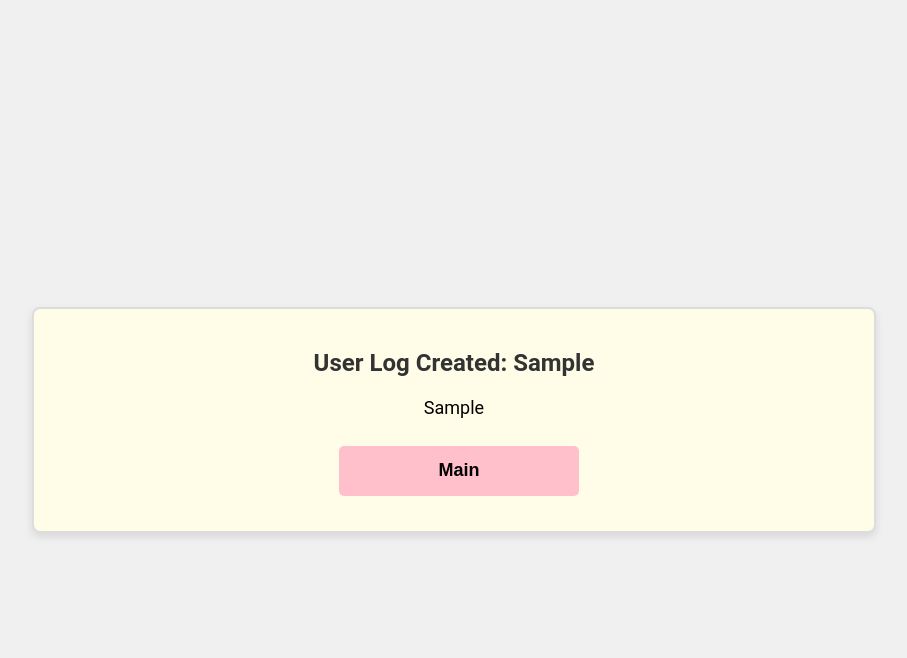
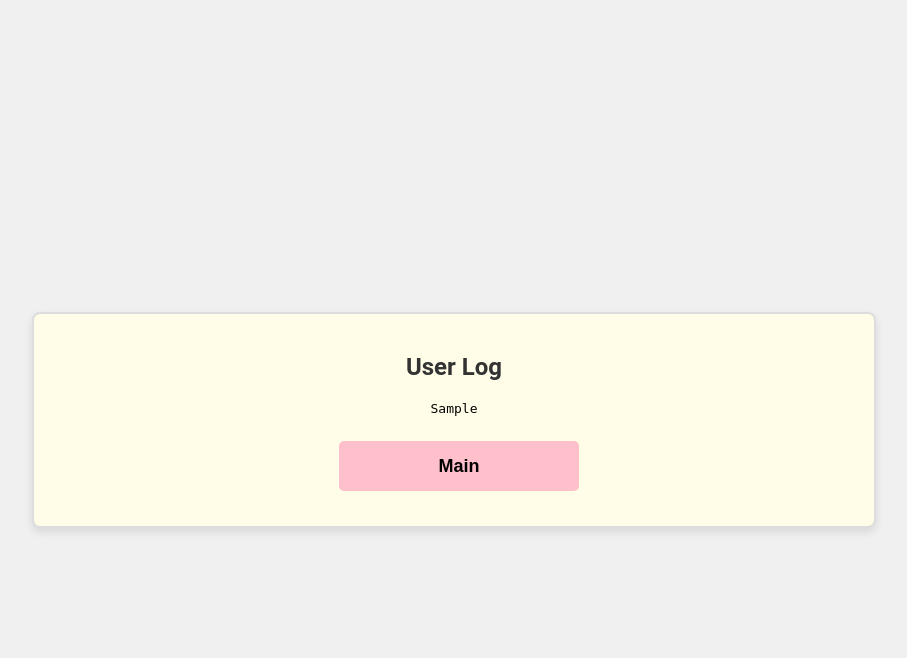
Before and after one commit to miqqie/dbs_pred, a Flask app: template templates/user_log.html in a window 1280 px wide. Shown: the top 658 px of the page, without its empty margins (186-1093 px from the left). Run offline with Flask 3, Linux system fonts and the light colour scheme; the template is opened without the code that fills it: most values are stand-ins (such as "Sample title", 1, 10 or a date in 2020); parts of the project's set-up code (start-up, migrations or seed data) failed here and were passed over.

Commit message:
updated user_log

```diff
--- a/templates/user_log.html
+++ b/templates/user_log.html
@@ -1,8 +1,8 @@
 {% extends "base.html" %}
 {% block content %}
     <div class="container">
-        <h2>User Log Created: {{r}}</h2>
-        <p>{{r}}</p>
+        <h2>User Log</h2>
+        <pre>{{r}}</pre>
         <form action="/main" method="post">
             <input type="submit" value="Main">
         </form>
```
